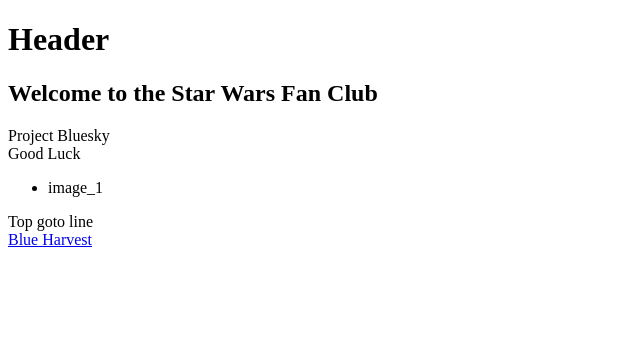
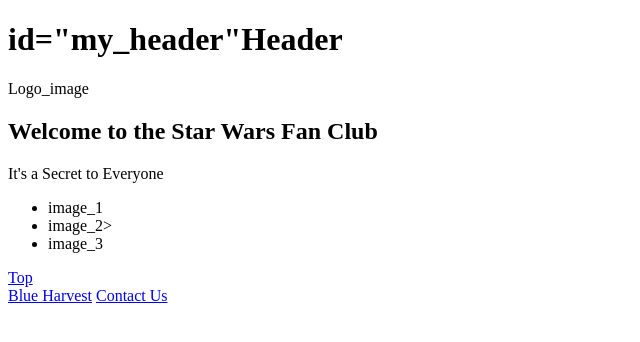
Before and after one commit to JDiggs1990/MySimpleSite, a plain HTML site: page semanticHtml/index.html in a window 1280 px wide. Shown: the whole page, without its empty margins (0-640 px from the left). Drawn offline with Linux system fonts and the light colour scheme.

Commit message:
Lotsa changes, working presently on Header goto

```diff
--- a/semanticHtml/index.html
+++ b/semanticHtml/index.html
@@ -5,19 +5,21 @@
         <title>Star Wars Fan Club</title>
     </head>
     <body>
-        <h1> Header</h1>
+        <h1> id="my_header"Header</h1>
 
-        <section></section>
+        <section>Logo_image</section>
         <h2>Welcome to the Star Wars Fan Club</h2>
-        <nav <a href="" target= "_blank"> Project Bluesky</a> </nav>
+        <nav> </nav>
 
 
         <main>
-            <article>Good Luck</article>
+            <article>It's a Secret to Everyone</article>
         </main>
 
         <ul>
             <li>  image_1          </li>
+            <li> image_2></li>
+            <li> image_3</li>
         </ul>
 
 
@@ -33,9 +35,10 @@
 
     <footer>
         <nav>
-            Top goto line
+           <a href="#header"> Top </a><br />
         </nav>
 
         <a href="https://en.wikipedia.org/wiki/Return_of_the_Jedi" target="_blank">Blue Harvest</a>
+        <a href="mailto:WebMaster@example.com">Contact Us</a>
     </footer>
 </html>
```
Also changed, not shown: semanticHtml/images/Blue_Harvest.jpeg (added), semanticHtml/images/Header.gif (added).
